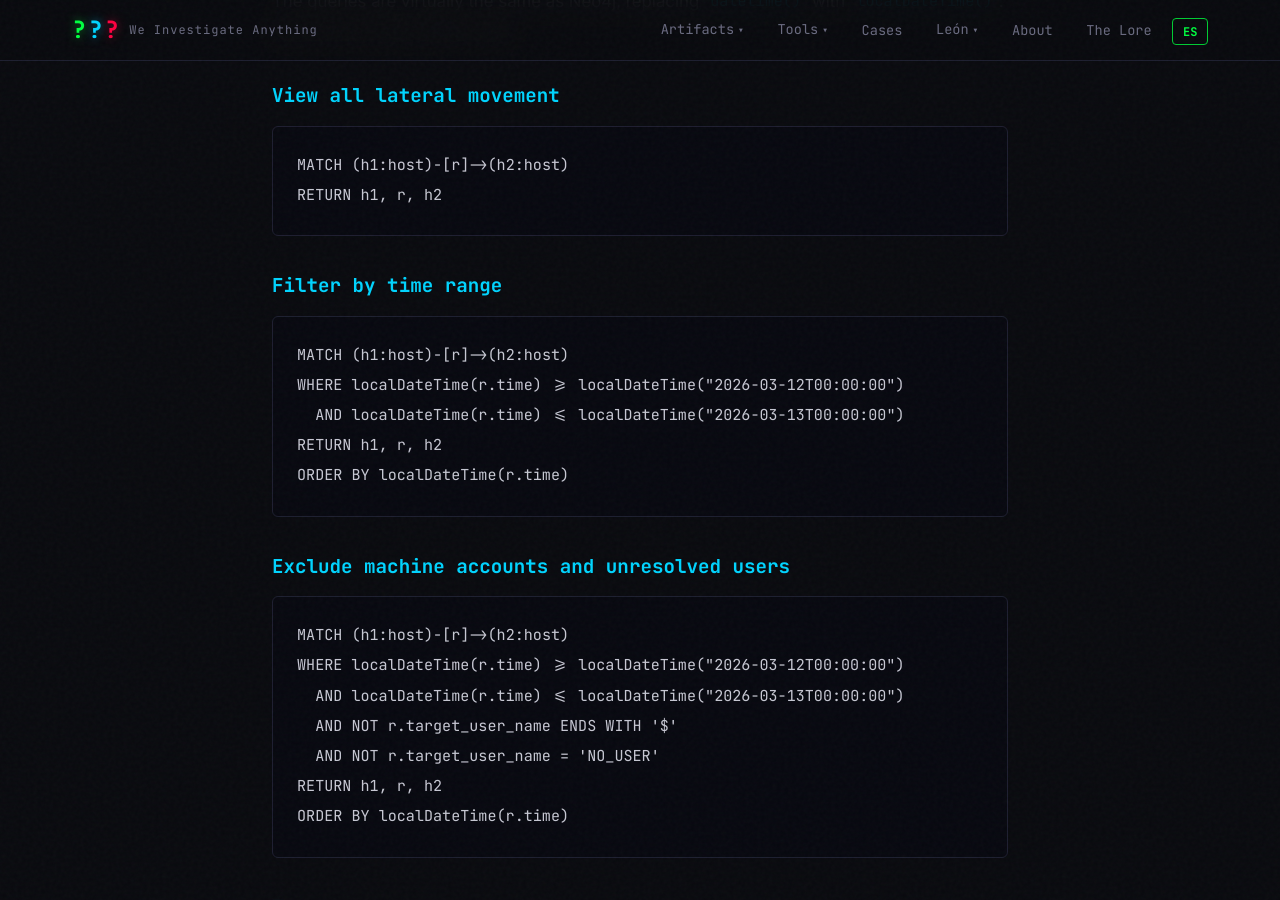
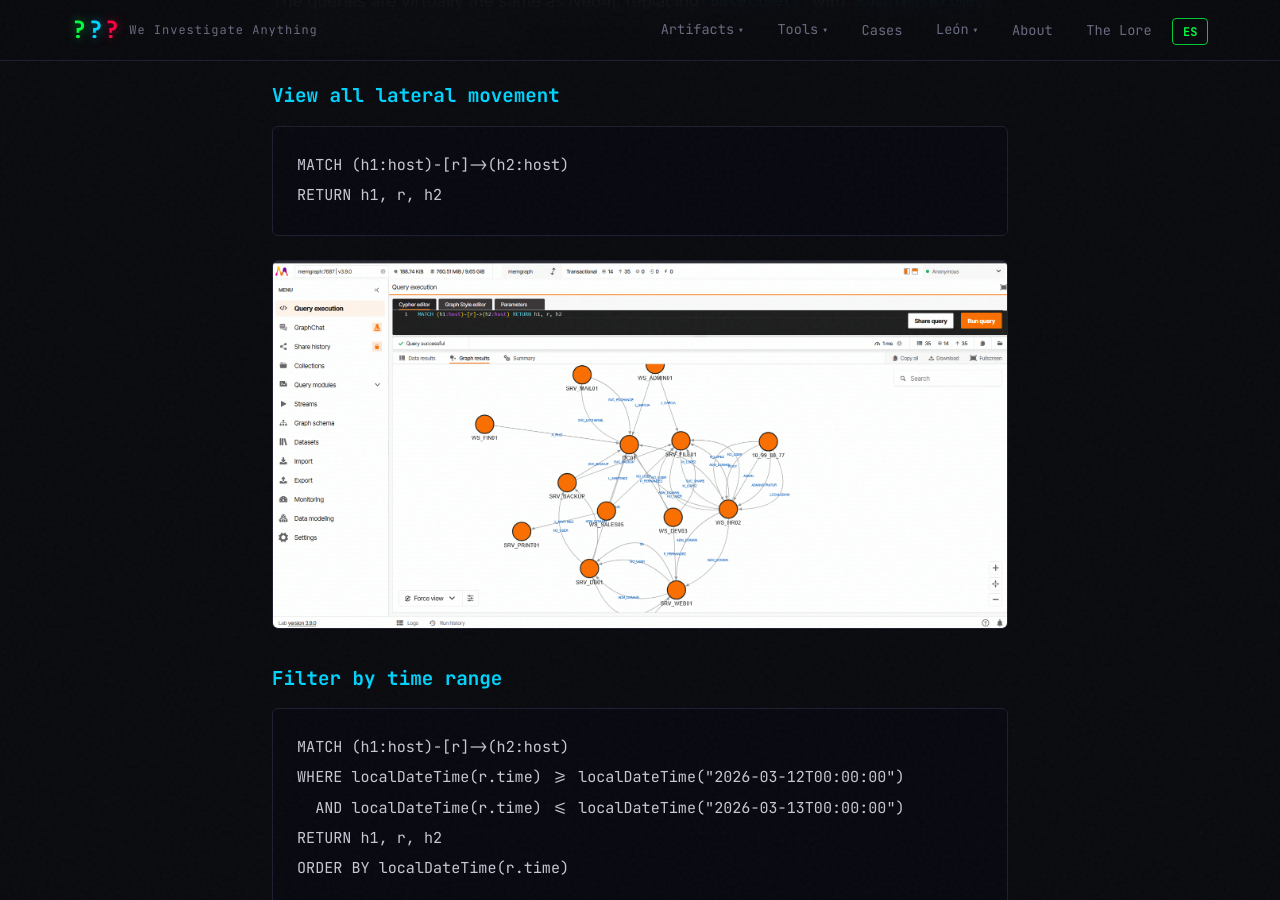
Before and after one commit to jupyterj0nes/jupyterj0nes.github.io, a Jekyll site: the page built from _posts/en/2026-04-07-memgraph-visualization.md, in a window 1280 px wide and 900 px high, scrolled down 5057 px. Built offline with Jekyll 4.4.1, drawn with Linux system fonts in a browser that asks for light colours; comment, search, counter and statistics services are not loaded.

Commit message:
Add Memgraph Lab screenshot to visualization docs (EN/ES)

````diff
--- a/_posts/en/2026-04-07-memgraph-visualization.md
+++ b/_posts/en/2026-04-07-memgraph-visualization.md
@@ -195,6 +195,8 @@ MATCH (h1:host)-[r]->(h2:host)
 RETURN h1, r, h2
 ```
 
+![Lateral movement graph in Memgraph Lab](/assets/images/memgraph_output1.png){: style="display:block; margin: 1rem auto; max-width: 100%;" }
+
 ### Filter by time range
 
 ```cypher
````
Also changed, not shown: _posts/es/2026-04-07-memgraph-visualization.md (+2 -0 lines), assets/images/memgraph_output1.png (added).
